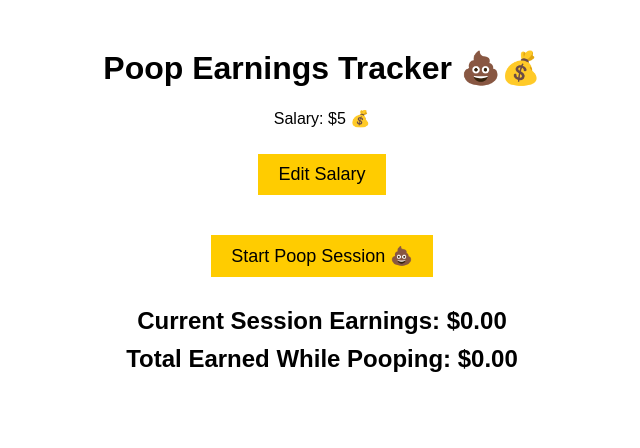
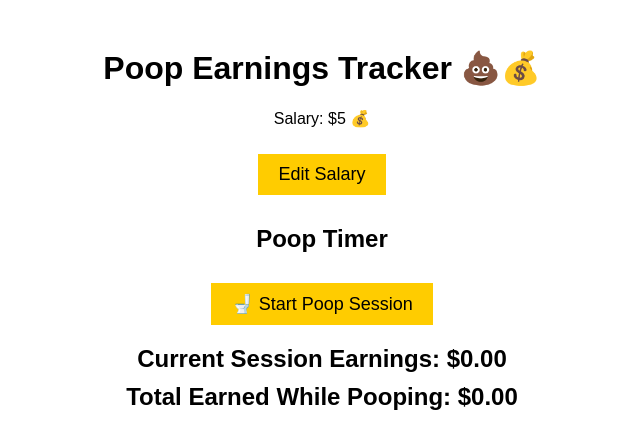
Before and after one commit to tglicker/Poop_Earnings, a React (Create React App) app in the folder FrontEnd/: page / in a window 1280 px wide. Both pictures are taken after typing "5" into the empty fields and a click on the button "Submit". Shown: the top 448 px of the page, without its empty margins (318-958 px from the left). Built offline with nearby package versions, Linux system fonts and the light colour scheme.

Commit message:
Update PoopTimer.js

```diff
--- a/FrontEnd/src/components/PoopTimer.js
+++ b/FrontEnd/src/components/PoopTimer.js
@@ -1,37 +1,35 @@
-import React, { useState, useEffect } from 'react';
+import React, { useState } from "react";
 
-const PoopTimer = ({ onEndSession, isPooping, setIsPooping }) => {
-  const [seconds, setSeconds] = useState(0);
+const PoopTimer = ({ salary, logPoopSession }) => {
+  const [isPooping, setIsPooping] = useState(false);
+  const [elapsedTime, setElapsedTime] = useState(0);
   const [intervalId, setIntervalId] = useState(null);
 
-  const handleStart = () => {
-    if (!isPooping) {
-      setIsPooping(true);
-      setSeconds(0);
-      const id = setInterval(() => setSeconds((prev) => prev + 1), 1000);
-      setIntervalId(id);
-    }
+  const startPoop = () => {
+    setIsPooping(true);
+    setElapsedTime(0);
+    const id = setInterval(() => {
+      setElapsedTime((prev) => prev + 1);
+    }, 1000);
+    setIntervalId(id);
   };
 
-  const handleEnd = () => {
+  const endPoop = () => {
+    setIsPooping(false);
     clearInterval(intervalId);
-    onEndSession(seconds / 60);
-    setSeconds(0);
+    logPoopSession(elapsedTime / 60);
   };
 
-  useEffect(() => {
-    return () => clearInterval(intervalId);
-  }, [intervalId]);
-
   return (
-    <div className="poop-timer">
+    <div>
+      <h2>Poop Timer</h2>
       {isPooping ? (
-        <>
-          <p>Current session time: {seconds} seconds</p>
-          <button onClick={handleEnd}>End Poop Session 🚽</button>
-        </>
+        <div>
+          <p>Time: {Math.floor(elapsedTime / 60)} min {elapsedTime % 60} sec</p>
+          <button onClick={endPoop}>💩 End Poop Session</button>
+        </div>
       ) : (
-        <button onClick={handleStart}>Start Poop Session 💩</button>
+        <button onClick={startPoop}>🚽 Start Poop Session</button>
       )}
     </div>
   );
```
